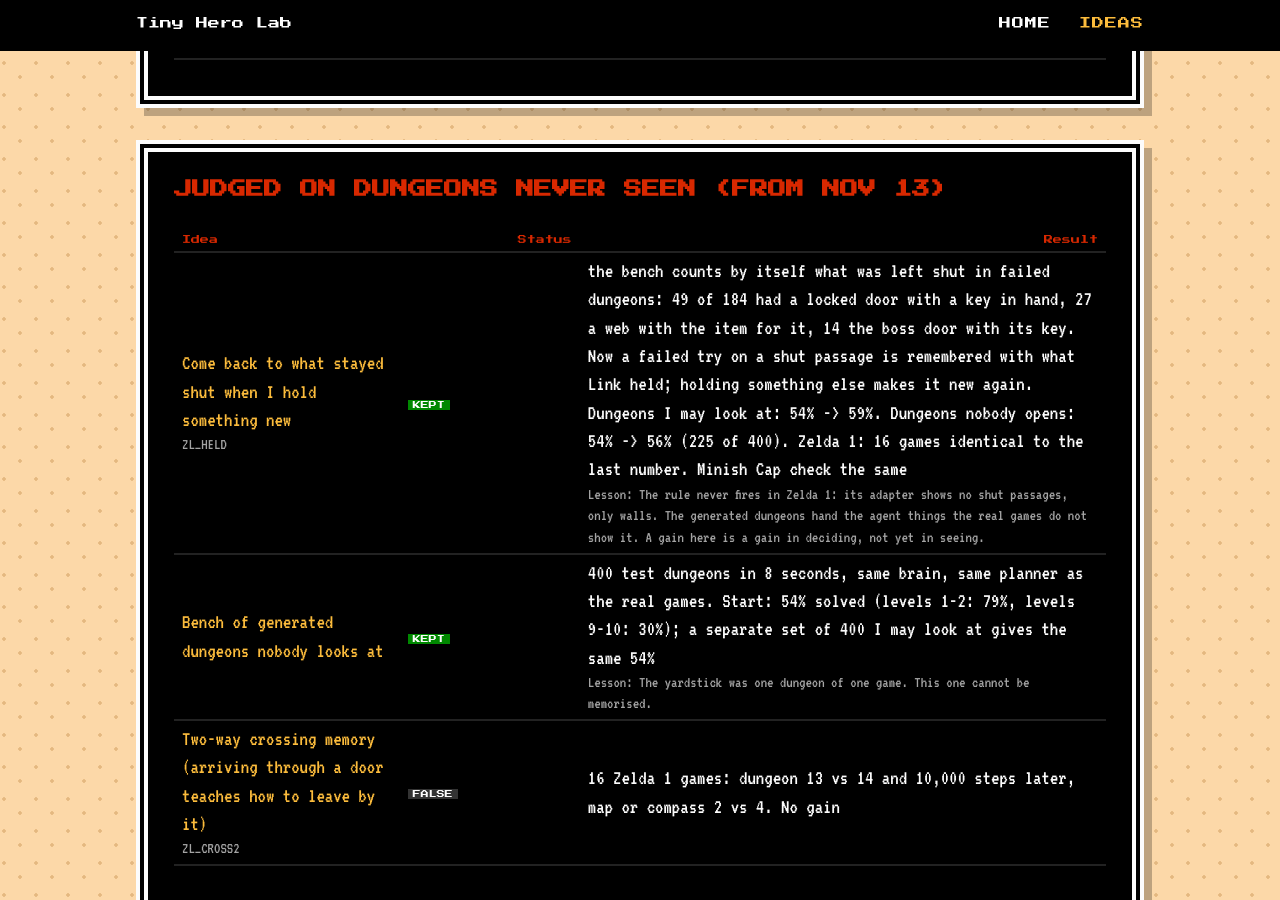
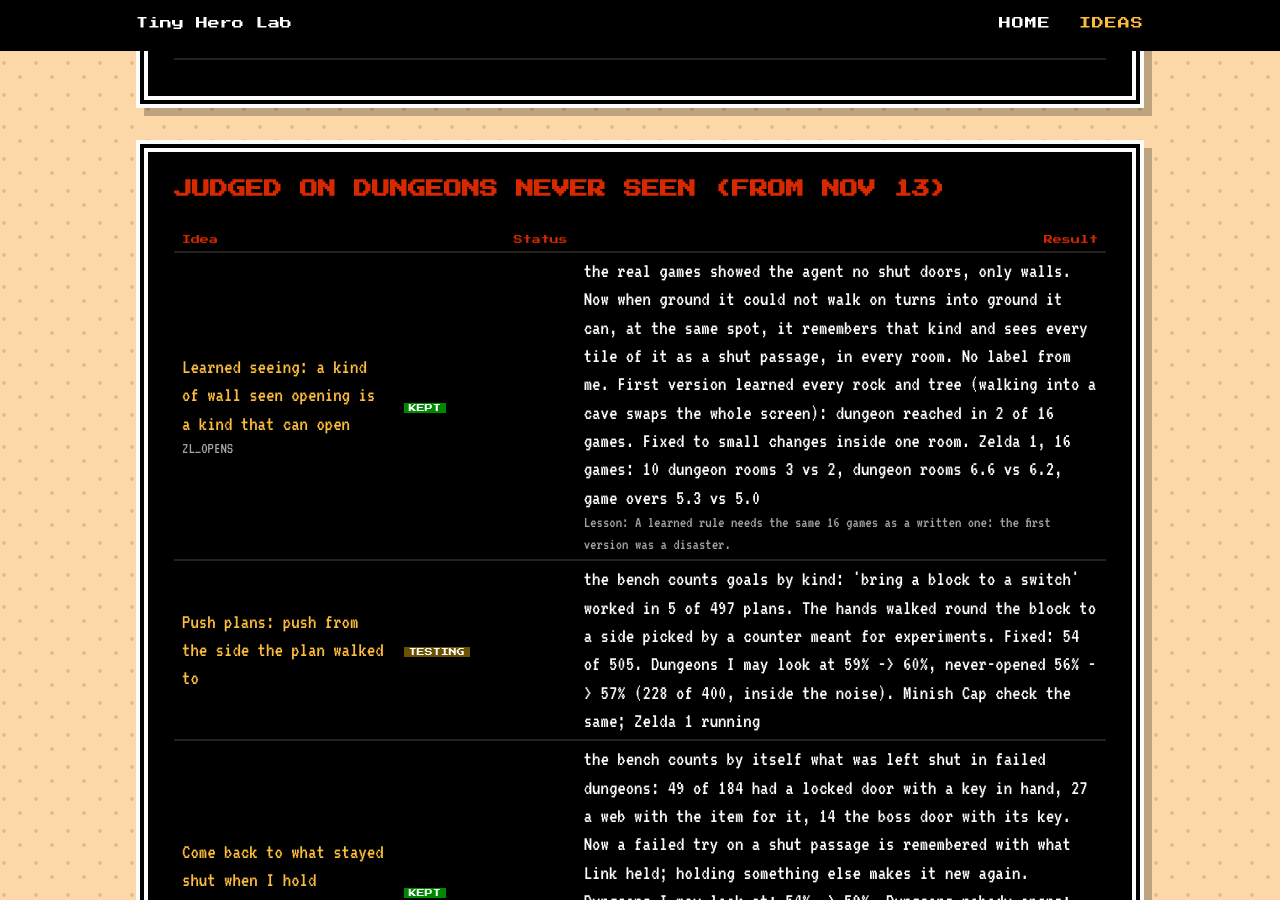
Before and after one commit to sofianedjerbi/zelda-agent-devblog, a Jekyll site: the page built from ideas.html, in a window 1280 px wide and 900 px high, scrolled down 5797 px. Built offline with Jekyll 4.4.1, drawn with Linux system fonts in a browser that asks for light colours.

Commit message:
Ideas: learned seeing of shut passages (kept), push plans fix (testing)
Co-Authored-By: Claude Fable 5.2 <noreply@anthropic.com>
Claude-Session: https://claude.ai/code/session_011zaXs3MpTYuwKudv5WyDZs

```diff
--- a/_data/tried.yml
+++ b/_data/tried.yml
@@ -2,6 +2,8 @@
 # switch = how to turn it on/off in ~/minish-rl (ZL_<NAME>); result = measured; lesson = what not to do again.
 - phase: "Judged on dungeons never seen (from Nov 13)"
   items:
+    - {name: "Learned seeing: a kind of wall seen opening is a kind that can open", switch: OPENS, status: kept, result: "the real games showed the agent no shut doors, only walls. Now when ground it could not walk on turns into ground it can, at the same spot, it remembers that kind and sees every tile of it as a shut passage, in every room. No label from me. First version learned every rock and tree (walking into a cave swaps the whole screen): dungeon reached in 2 of 16 games. Fixed to small changes inside one room. Zelda 1, 16 games: 10 dungeon rooms 3 vs 2, dungeon rooms 6.6 vs 6.2, game overs 5.3 vs 5.0", lesson: "A learned rule needs the same 16 games as a written one: the first version was a disaster."}
+    - {name: "Push plans: push from the side the plan walked to", status: testing, result: "the bench counts goals by kind: 'bring a block to a switch' worked in 5 of 497 plans. The hands walked round the block to a side picked by a counter meant for experiments. Fixed: 54 of 505. Dungeons I may look at 59% -> 60%, never-opened 56% -> 57% (228 of 400, inside the noise). Minish Cap check the same; Zelda 1 running"}
     - {name: "Come back to what stayed shut when I hold something new", switch: HELD, status: kept, result: "the bench counts by itself what was left shut in failed dungeons: 49 of 184 had a locked door with a key in hand, 27 a web with the item for it, 14 the boss door with its key. Now a failed try on a shut passage is remembered with what Link held; holding something else makes it new again. Dungeons I may look at: 54% -> 59%. Dungeons nobody opens: 54% -> 56% (225 of 400). Zelda 1: 16 games identical to the last number. Minish Cap check the same", lesson: "The rule never fires in Zelda 1: its adapter shows no shut passages, only walls. The generated dungeons hand the agent things the real games do not show it. A gain here is a gain in deciding, not yet in seeing."}
     - {name: "Bench of generated dungeons nobody looks at", status: kept, result: "400 test dungeons in 8 seconds, same brain, same planner as the real games. Start: 54% solved (levels 1-2: 79%, levels 9-10: 30%); a separate set of 400 I may look at gives the same 54%", lesson: "The yardstick was one dungeon of one game. This one cannot be memorised."}
     - {name: "Two-way crossing memory (arriving through a door teaches how to leave by it)", switch: CROSS2, status: off, result: "16 Zelda 1 games: dungeon 13 vs 14 and 10,000 steps later, map or compass 2 vs 4. No gain"}
```
